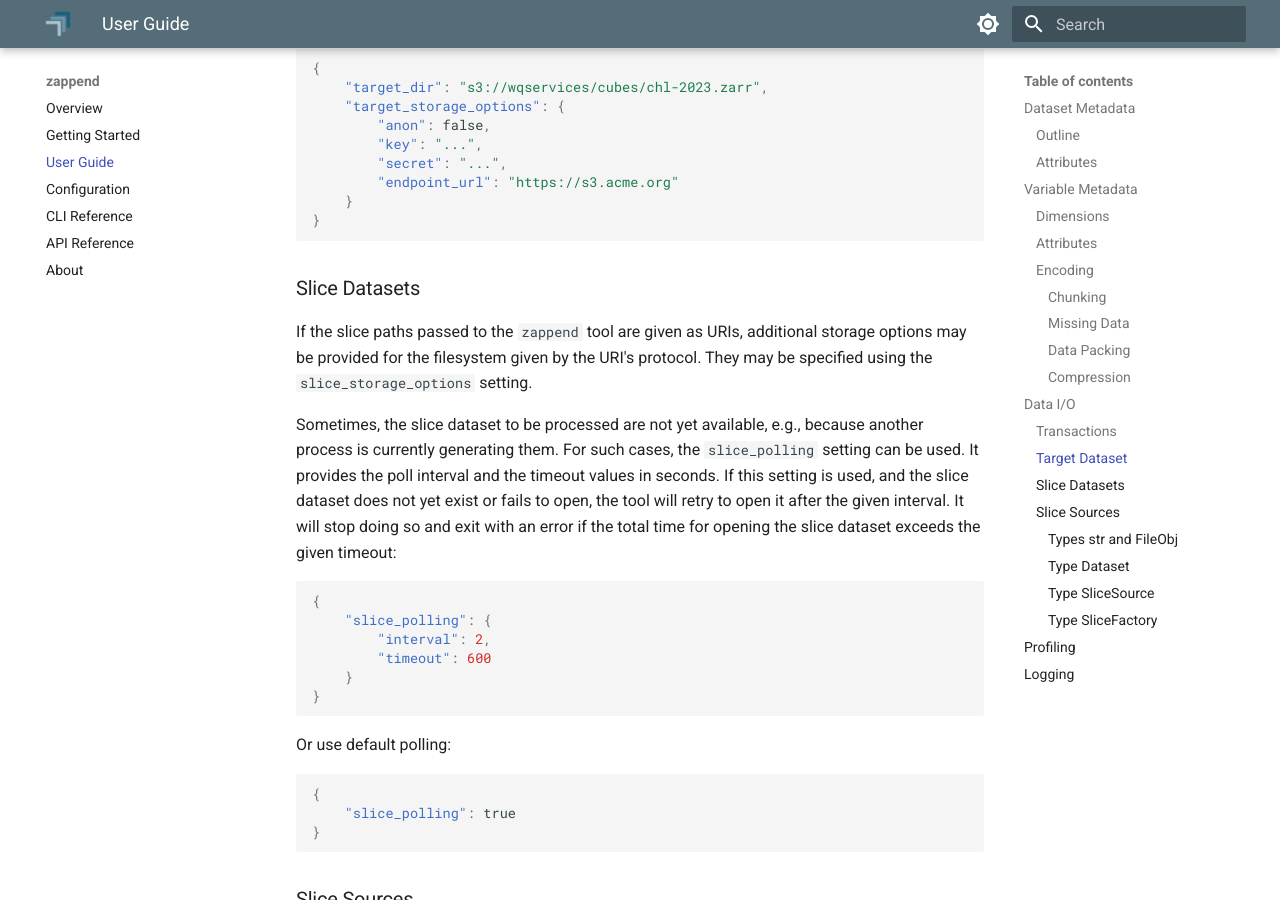
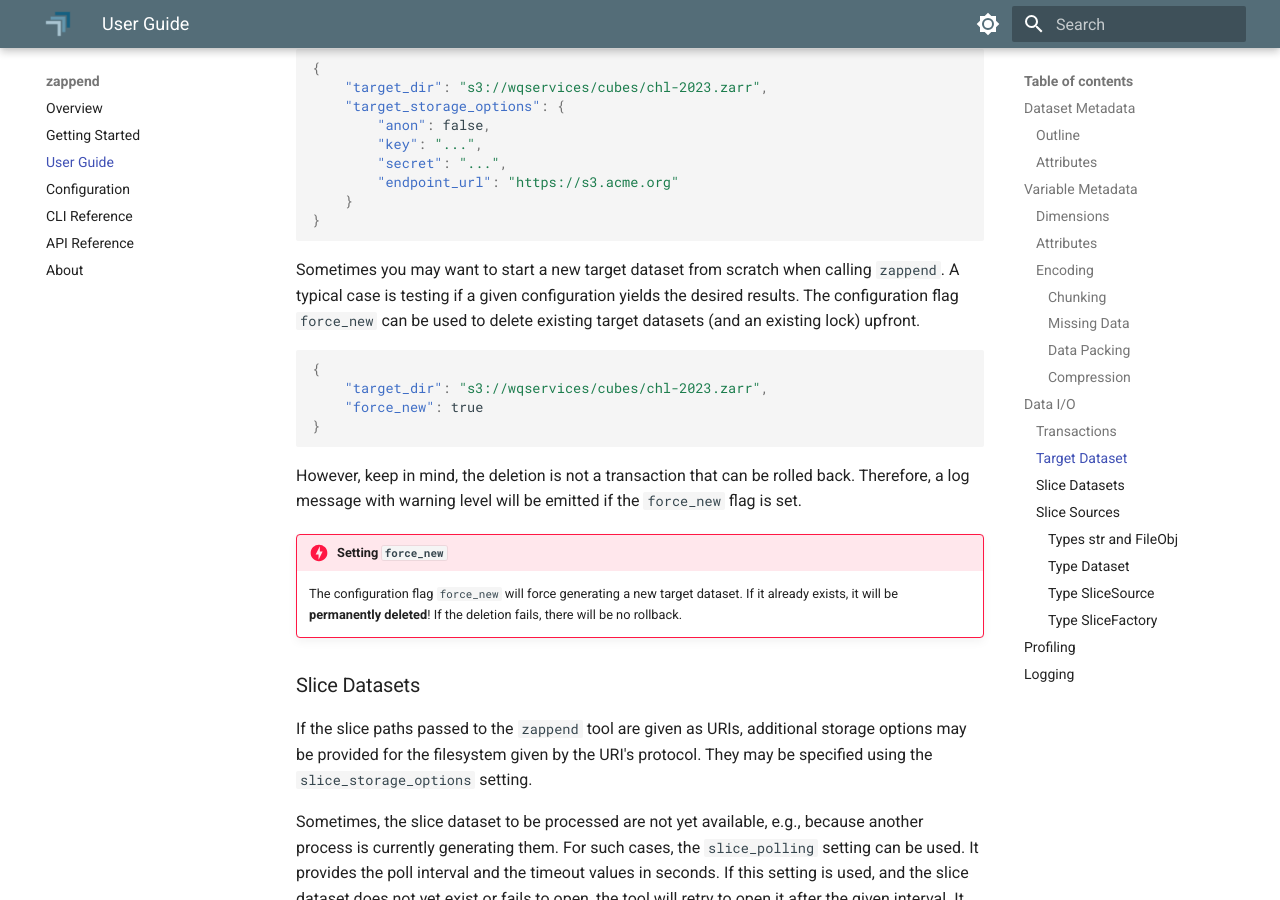
Before and after one commit to bcdev/zappend, an MkDocs documentation site: the page built from docs/guide.md, in a window 1280 px wide and 900 px high, scrolled down 10455 px. Built offline with MkDocs 1.6.1 and Material for MkDocs 9.7.7, drawn with Linux system fonts in a browser that asks for light colours.

Commit message:
Update user guide wrt `force_new`

````diff
--- a/docs/guide.md
+++ b/docs/guide.md
@@ -532,6 +532,27 @@ passed using the optional `target_storage_options` setting.
 }
 ```
 
+Sometimes you may want to start a new target dataset from scratch when calling
+`zappend`. A typical case is testing if a given configuration yields the desired
+results. The configuration flag `force_new` can be used to delete existing
+target datasets (and an existing lock) upfront.
+
+```json
+{
+    "target_dir": "s3://wqservices/cubes/chl-2023.zarr",
+    "force_new": true
+}
+```
+
+However, keep in mind, the deletion is not a transaction that can be rolled
+back. Therefore, a log message with warning level will be emitted if the
+`force_new` flag is set.
+
+!!! danger "Setting `force_new`"
+    The configuration flag `force_new` will force generating a new
+    target dataset. If it already exists, it will be **permanently deleted**!
+    If the deletion fails, there will be no rollback.
+
 ### Slice Datasets
 
 If the slice paths passed to the `zappend` tool are given as URIs,
````
